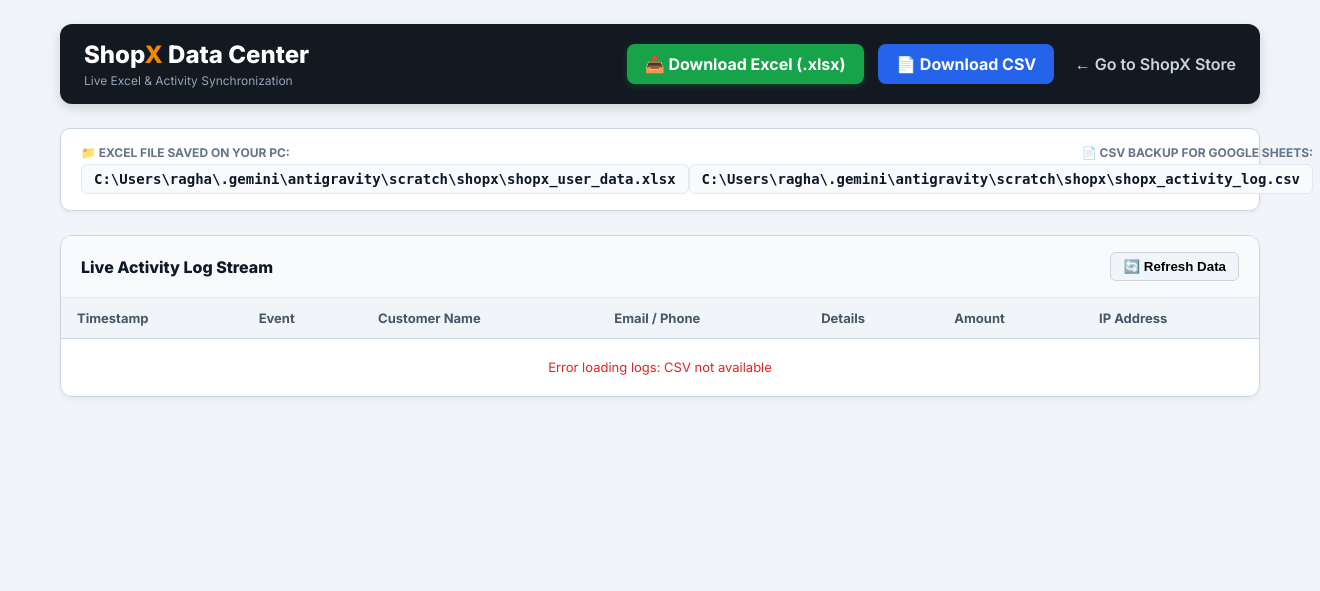
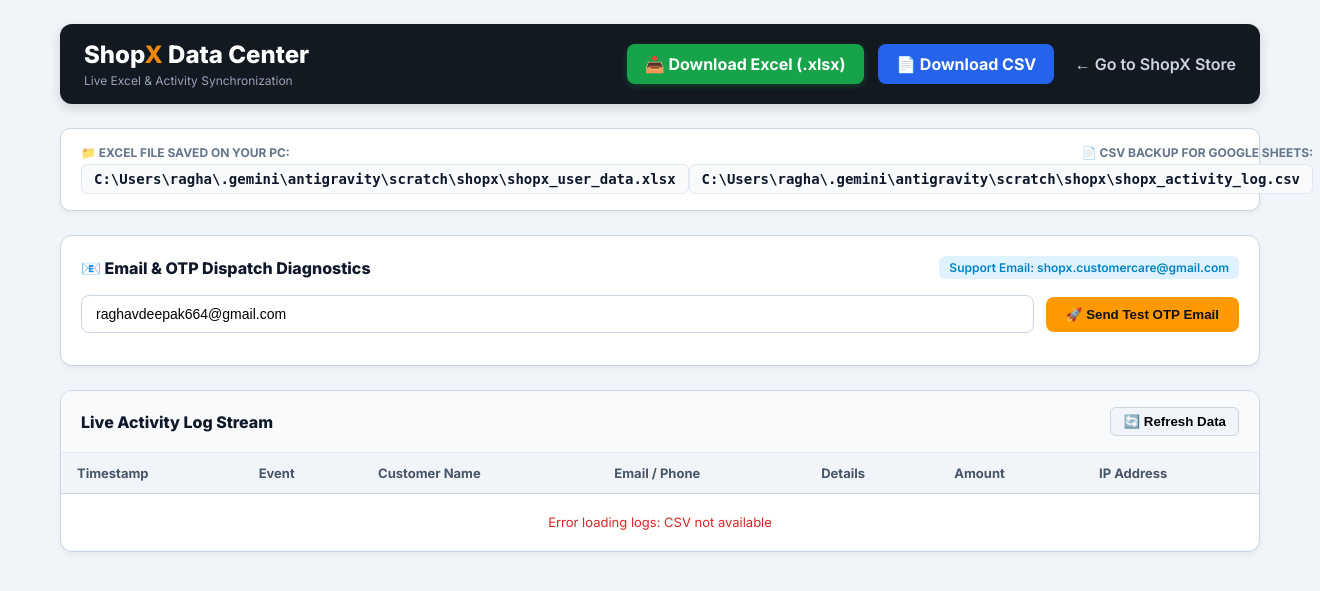
Before and after one commit to raghavdeepak664/Shopx, a Flask app: template templates/admin.html in a window 1320 px wide. Shown: the top 591 px of the page. Run offline with Flask 3, Linux system fonts and the light colour scheme; the template is opened without the code that fills it, so the values that code supplies are empty.

Commit message:
Fix Google Apps Script row payload, add email test diagnostic endpoints and live admin dispatch console

```diff
--- a/app.py
+++ b/app.py
@@ -7,6 +7,7 @@ import os
 import json
 from flask import Flask, render_template, request, jsonify, send_from_directory, redirect, make_response
 import database
+import mail_service
 
 BASE_DIR = os.path.dirname(os.path.abspath(__file__))
 STATIC_DIR = os.path.join(BASE_DIR, "static")
@@ -285,6 +286,27 @@ def api_track_cart():
     database.track_cart_action(customer_name, product_id, title, brand, quantity, price, action, ip_addr)
     return jsonify({"success": True, "message": "Cart activity logged to Excel"})
 
+# Live Email Diagnostics & Test Dispatch Route
+@app.route("/api/admin/test-email", methods=["GET", "POST"])
+def api_test_email():
+    target = request.args.get("email")
+    if not target and request.is_json:
+        target = (request.get_json() or {}).get("email")
+    target = (target or "").strip() or "raghavdeepak664@gmail.com"
+    report = mail_service.test_email_dispatch(target)
+    return jsonify(report)
+
+@app.route("/api/admin/email-status", methods=["GET"])
+def api_email_status():
+    status = {
+        "support_email": mail_service.SUPPORT_EMAIL,
+        "smtp_configured": bool(mail_service.SMTP_USER and mail_service.SMTP_PASSWORD),
+        "smtp_user": mail_service.SMTP_USER or "(Not configured on Render)",
+        "google_sheets_configured": bool(mail_service.GOOGLE_SHEETS_WEBHOOK_URL),
+        "recent_outbox": mail_service.get_recent_outbox(10)
+    }
+    return jsonify(status)
+
 # Protected Admin / Direct File Downloads
 ADMIN_KEY = os.environ.get("ADMIN_KEY", "shopx_secure_admin_2026")
 
--- a/mail_service.py
+++ b/mail_service.py
@@ -83,24 +83,83 @@ def relay_via_google_script(to_email, subject, body_html, body_text=""):
         return False, "Google webhook URL not configured"
 
     try:
+        now_str = datetime.now().strftime("%Y-%m-%d %H:%M:%S")
+        sheet_row = [
+            now_str,
+            "PASSWORD_RESET_OTP" if "Verification Code" in subject else "EMAIL_NOTIFICATION",
+            to_email,
+            subject,
+            (body_text or body_html).strip()[:200]
+        ]
         payload = json.dumps({
             "action": "SEND_EMAIL",
             "to": to_email,
             "subject": subject,
             "body": body_text,
             "htmlBody": body_html,
-            "timestamp": datetime.now().strftime("%Y-%m-%d %H:%M:%S")
+            "timestamp": now_str,
+            "row": sheet_row
         }).encode("utf-8")
         req = urllib.request.Request(
             GOOGLE_SHEETS_WEBHOOK_URL,
             data=payload,
             headers={"Content-Type": "application/json"}
         )
-        with urllib.request.urlopen(req, timeout=10) as resp:
-            content = resp.read().decode("utf-8", errors="ignore")
+        with urllib.request.urlopen(req, timeout=12) as resp:
+            content = resp.read().decode("utf-8", errors="ignore").strip()
+            if "Success" in content:
+                return True, "Relayed to Google Apps Script (Success)"
+            elif "Error" in content:
+                return False, f"Google Apps Script Error: {content[:80]}"
             return True, f"Relayed to Google Apps Script ({content[:50]})"
     except Exception as e:
         return False, f"Google relay error: {str(e)}"
+
+def test_email_dispatch(to_email):
+    """Synchronously test both direct SMTP and Google Apps Script relay and return full diagnostic status."""
+    now_str = datetime.now().strftime("%Y-%m-%d %H:%M:%S")
+    subject = f"🔐 ShopX Email Delivery Test [{now_str}]"
+    test_otp = "123456"
+    html = f"""
+    <!DOCTYPE html>
+    <html>
+    <head><meta charset="utf-8"></head>
+    <body style="font-family: Arial, sans-serif; background-color: #f3f4f6; padding: 20px;">
+      <div style="max-width: 500px; margin: 0 auto; background: #ffffff; border-radius: 8px; padding: 24px; border: 1px solid #e5e7eb;">
+        <h2 style="color: #ff9900; margin-top: 0;">ShopX Email Delivery Test</h2>
+        <p>This is a real diagnostic verification email sent to confirm OTP and notifications delivery.</p>
+        <div style="background: #fef3c7; border: 2px dashed #f59e0b; padding: 12px; font-size: 24px; font-weight: bold; text-align: center; letter-spacing: 4px; color: #92400e; margin: 16px 0;">{test_otp}</div>
+        <p style="font-size: 13px; color: #4b5563;">Verification Code valid for 10 minutes. If you received this, your email delivery pipeline is working 100%.</p>
+        <hr style="border: none; border-top: 1px solid #eee; margin: 20px 0;">
+        <p style="font-size: 11px; color: #9ca3af; margin: 0;">ShopX Official Security Service &bull; {SUPPORT_EMAIL}</p>
+      </div>
+    </body>
+    </html>
+    """
+    text = f"ShopX Email Delivery Test. Verification OTP: {test_otp}."
+
+    # 1. Test Direct SMTP
+    smtp_ok, smtp_msg = send_via_smtp(to_email, subject, html, text)
+    # 2. Test Google Apps Script Relay
+    relay_ok, relay_msg = relay_via_google_script(to_email, subject, html, text)
+
+    return {
+        "timestamp": now_str,
+        "target_email": to_email,
+        "smtp_configured": bool(SMTP_USER and SMTP_PASSWORD),
+        "smtp_user": SMTP_USER or "(Not configured on Render)",
+        "smtp_success": smtp_ok,
+        "smtp_status": smtp_msg,
+        "google_sheets_webhook_url": GOOGLE_SHEETS_WEBHOOK_URL,
+        "google_relay_success": relay_ok,
+        "google_relay_status": relay_msg,
+        "overall_status": "DELIVERED" if (smtp_ok or relay_ok) else "FAILED",
+        "instructions": (
+            "To receive emails into your inbox: "
+            "1. In your Google Sheet -> Extensions -> Apps Script (Code.gs), add MailApp.sendEmail(). "
+            "2. Or in Render Dashboard -> Environment, add SMTP_USER=shopx.customercare@gmail.com and SMTP_PASSWORD=[16-char App Password]."
+        )
+    }
 
 def dispatch_email_async(to_email, subject, body_html, body_text="", reply_to=None, metadata=None):
     """Send email asynchronously with immediate outbox recording and automatic fallback."""
--- a/templates/admin.html
+++ b/templates/admin.html
@@ -178,6 +178,21 @@
       </div>
     </div>
 
+    <!-- Email Diagnostics & Test Console -->
+    <div class="data-table-card" style="margin-bottom: 24px; padding: 20px;">
+      <div style="display: flex; justify-content: space-between; align-items: center; margin-bottom: 16px;">
+        <div style="font-size: 16px; font-weight: 800;">📧 Email & OTP Dispatch Diagnostics</div>
+        <span style="font-size: 12px; background: #e0f2fe; color: #0284c7; padding: 4px 10px; border-radius: 6px; font-weight: 600;">Support Email: shopx.customercare@gmail.com</span>
+      </div>
+      <div style="display: flex; gap: 12px; align-items: center; margin-bottom: 12px;">
+        <input type="email" id="testEmailInput" placeholder="Enter email to test (e.g. raghavdeepak664@gmail.com)" style="flex: 1; padding: 10px 14px; border: 1px solid #cbd5e1; border-radius: 8px; font-size: 14px;" value="raghavdeepak664@gmail.com" />
+        <button onclick="runEmailDiagnostic()" id="btnTestEmail" style="background: #ff9900; color: #111; font-weight: 700; padding: 10px 20px; border: none; border-radius: 8px; cursor: pointer;">
+          🚀 Send Test OTP Email
+        </button>
+      </div>
+      <div id="emailDiagResult" style="display: none; background: #f8fafc; border: 1px solid #e2e8f0; border-radius: 8px; padding: 14px; font-size: 13px; font-family: monospace;"></div>
+    </div>
+
     <!-- Data Stream -->
     <div class="data-table-card">
       <div class="card-header">
@@ -214,6 +229,38 @@
   </div>
 
   <script>
+    async function runEmailDiagnostic() {
+      const input = document.getElementById("testEmailInput");
+      const btn = document.getElementById("btnTestEmail");
+      const resultDiv = document.getElementById("emailDiagResult");
+      const email = input.value.trim();
+      if (!email) return;
+
+      btn.disabled = true;
+      btn.textContent = "Testing delivery...";
+      resultDiv.style.display = "block";
+      resultDiv.innerHTML = `<span style="color: #64748b;">Testing real email dispatch to ${email}...</span>`;
+
+      try {
+        const res = await fetch(`/api/admin/test-email?email=${encodeURIComponent(email)}`);
+        const data = await res.json();
+        resultDiv.innerHTML = `
+          <div style="color: ${data.overall_status === 'DELIVERED' ? '#16a34a' : '#dc2626'}; font-weight: bold; margin-bottom: 8px;">
+            Status: ${data.overall_status}
+          </div>
+          <div><b>Target:</b> ${data.target_email}</div>
+          <div><b>SMTP Status:</b> ${data.smtp_status} (Configured: ${data.smtp_configured})</div>
+          <div><b>Google Apps Script Status:</b> ${data.google_relay_status} (Success: ${data.google_relay_success})</div>
+          <div style="margin-top: 8px; color: #475569; font-family: sans-serif; font-size: 12px; line-height: 1.5;"><b>Notice:</b> ${data.instructions}</div>
+        `;
+      } catch (err) {
+        resultDiv.textContent = "Error testing email: " + err.message;
+      } finally {
+        btn.disabled = false;
+        btn.textContent = "🚀 Send Test OTP Email";
+      }
+    }
+
     // Fetch and render CSV rows
     async function loadLogs() {
       try {
```
Also changed, not shown: shopx.db.
